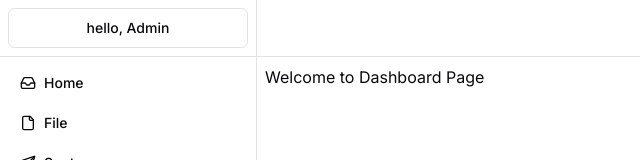
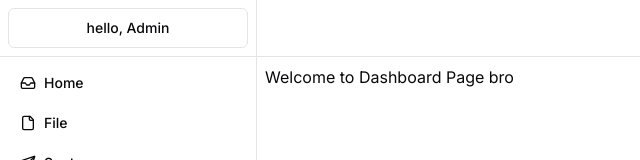
Before and after one commit to nur-wahid123/next-sosmed-fe, a Next.js app: page /dashboard in a window 1280 px wide. Shown: the top 160 px of the page, without its empty margins (0-640 px from the left). Built offline with nearby package versions, Linux system fonts and the light colour scheme.

Commit message:
Update page.tsx

```diff
--- a/src/app/dashboard/page.tsx
+++ b/src/app/dashboard/page.tsx
@@ -5,7 +5,7 @@
 export default function DashboardPage() {
   return (
     <div className='p-2 min-h-screen'>
-        <h1>Welcome to Dashboard Page</h1>
+        <h1>Welcome to Dashboard Page bro</h1>
     </div>
   )
 }
```
